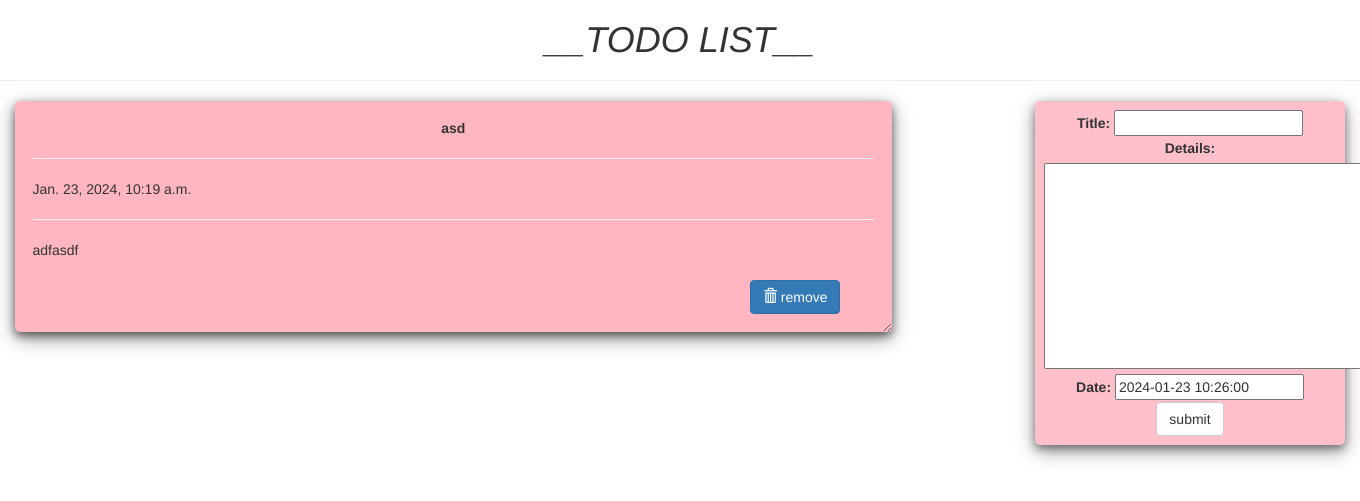
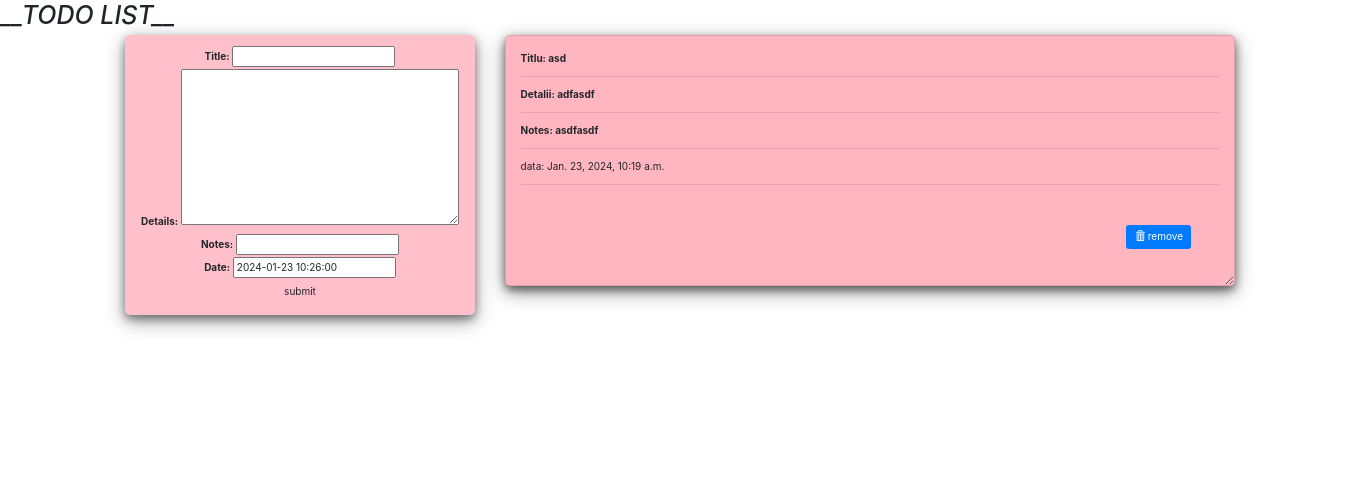
Before and after one commit to adriandrinceanu/ToDoWebApp, a Django app: page / in a window 1360 px wide; the page is wider, and only the part inside the window is pictured. Shown: the top 501 px of that part. Run offline with Django 5.2, Linux system fonts and the light colour scheme; data comes from the database, SQL or seed files in the repository; both versions use the stored data as it was after the commit; some libraries are stand-ins or nearby versions.

Commit message:
added a new model (checkboxex) + html updates

```diff
--- a/todo/models.py
+++ b/todo/models.py
@@ -5,7 +5,15 @@ from django.utils import timezone
 class Todo(models.Model):
     title = models.CharField(max_length=100)
     details = models.TextField()
+    notes = models.CharField(max_length=255)
     date = models.DateTimeField(default=timezone.now)
 
     def __str__(self):
         return self.title
+
+class CheckboxItem(models.Model):
+    title = models.CharField(max_length=200)
+    completed = models.BooleanField(default=False)
+
+    def __str__(self):
+        return self.title
--- a/todo/templates/todo/index.html
+++ b/todo/templates/todo/index.html
@@ -9,6 +9,7 @@
 <link rel="stylesheet" href="https://maxcdn.bootstrapcdn.com/bootstrap/3.3.7/css/bootstrap.min.css">
 <script src="https://ajax.googleapis.com/ajax/libs/jquery/3.3.1/jquery.min.js"></script>
 <script src="https://maxcdn.bootstrapcdn.com/bootstrap/3.3.7/js/bootstrap.min.js"></script>
+<link rel="stylesheet" href="https://stackpath.bootstrapcdn.com/bootstrap/4.3.1/css/bootstrap.min.css">
 <!--style-->
 <style>
 .card {
@@ -54,29 +55,10 @@ text-overflow: ellipsis;
 	<h1><i>__TODO LIST__</i></h1>
 	<hr />
 </center>
-
+<div class="container">
     <div class="row">
 
-	<div class="col-md-8">
-
-	{% for i in list %}
-	<div class="card">
-		<center><b>{{i.title}}</b></center>
-		<hr/>
-		{{i.date}}
-		<hr/>
-		{{i.details}}
-		<br />
-		<br />
-		<form action="/del/{{i.id}}" method="POST" style=" padding-right: 4%; padding-bottom: 3%;">
-		{% csrf_token %}
-		<button value="remove" type="submit" class="btn btn-primary" style="float: right;"><span class="glyphicon glyphicon-trash"></span>  remove</button>
-		</form>
-	</div>
-	{% endfor%}
-	</div>
-	<div class="col-md-1"> </div>
-	<div class="col-md-3" >
+        <div class="col-4">
             <div class="submit_form">
                 <form method="POST">
                     {% csrf_token %}
@@ -87,6 +69,30 @@ text-overflow: ellipsis;
                 </form>
             </div>
         </div>
+        <div class="col-8">
+            {% for i in list %}
+            <div class="card">
+                <left><b>Titlu: {{i.title}}</b></left>
+                <hr/>
+                <b>Detalii: {{i.details}}</b>
+
+                <hr/>
+                <b>Notes: {{i.notes}}</b>
+                <hr/>
+                data: {{i.date}}
+                <hr/>
+                <br />
+                <br />
+                <form action="/del/{{i.id}}" method="POST" style=" padding-right: 4%; padding-bottom: 3%;">
+                {% csrf_token %}
+                <button value="remove" type="submit" class="btn btn-primary" style="float: right;"><span class="glyphicon glyphicon-trash"></span>  remove</button>
+                </form>
             </div>
+            {% endfor%}
+        </div>
+	</div>
+
+</div>
+
 </body>
 </html>
```
Also changed, not shown: db.sqlite3, todo/migrations/0002_todo_notes.py (added). Lines whose indentation alone changed are shown as unchanged.
